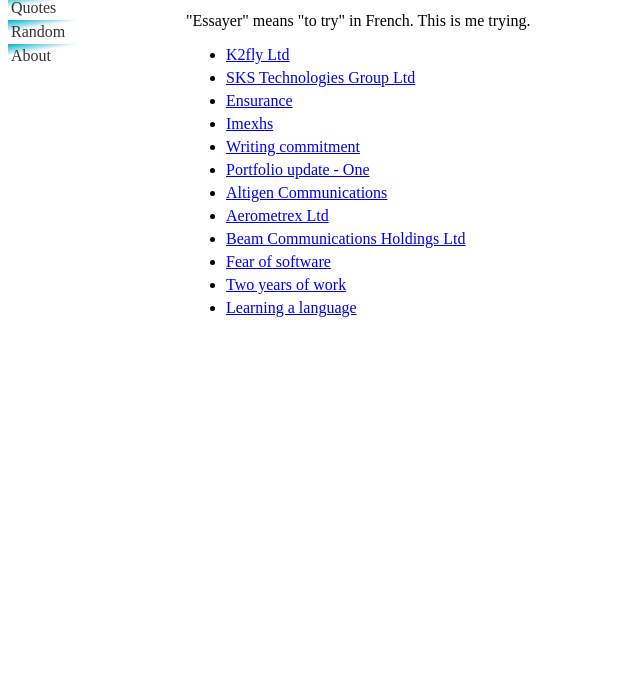
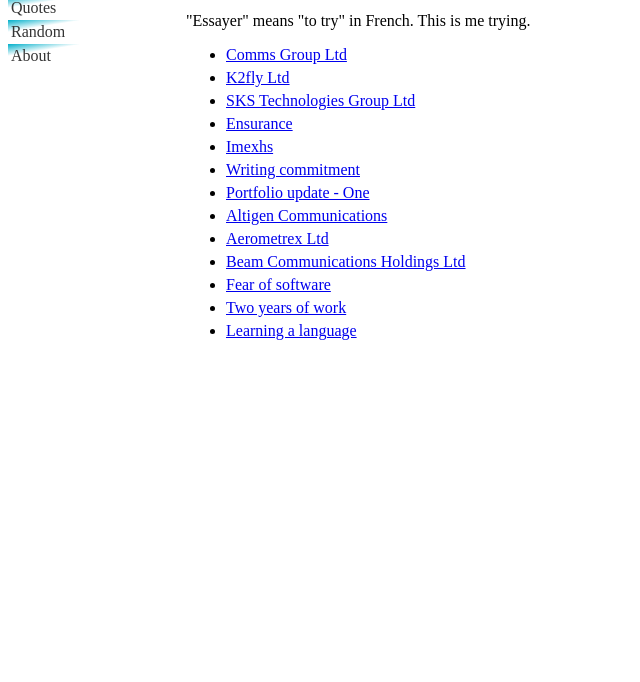
Before and after one commit to templargin/myweb, a plain HTML site: page essays.html in a window 1280 px wide. Shown: the part 118-800 px from the top of the page, without its empty margins (0-640 px from the left). Drawn offline with nearby package versions, Linux system fonts and the light colour scheme.

Commit message:
Update essays.html

```diff
--- a/essays.html
+++ b/essays.html
@@ -30,6 +30,7 @@
            <li><a href="codingfang.html">Path to software engineering</a></li>
            -->
 
+          <li><a href="k2f.html">Comms Group Ltd</a></li>
           <li><a href="k2f.html">K2fly Ltd</a></li>
           <li><a href="sks.html">SKS Technologies Group Ltd</a></li>
           <li><a href="ena.html">Ensurance</a></li>
```
